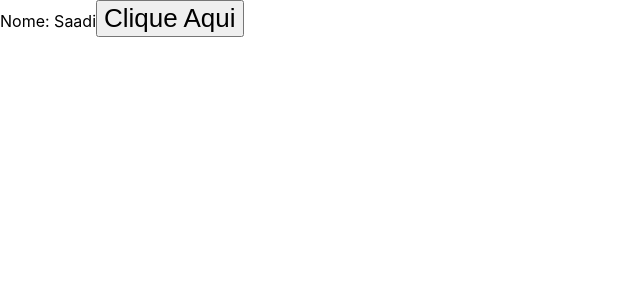
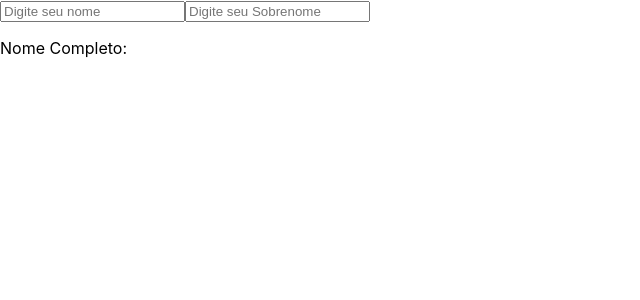
Before and after one commit to FelipeSaadi/Estudos, a React (Vite) app in the folder React/Modulo 5/vite-app/: page / in a window 1280 px wide. Shown: the top 300 px of the page, without its empty margins (0-640 px from the left). Built offline with nearby package versions, Linux system fonts and the light colour scheme.

Commit message:
React - Implementado o UseEffect na prática

```diff
--- a/React/Modulo 5/vite-app/src/App.tsx
+++ b/React/Modulo 5/vite-app/src/App.tsx
@@ -1,21 +1,27 @@
-import { useEffect, useState } from 'react'
+import { ChangeEvent, useEffect, useState } from 'react'
 import './App.css'
 
 const App = () => {
-  const [name, setName] = useState('Saadi');
+  const [name, setName] = useState('');
+  const [lastName, setLastName] = useState('');
+  const [fullName, setFullName] = useState('');
 
   useEffect(() => {
-    alert("Executou");
-  }, [name]);
+    setFullName(`${name} ${lastName}`)
+  }, [name, lastName])
 
-  const handleClick = () => {
-    setName('Rafael');
+  const handleNameChange = (e: ChangeEvent<HTMLInputElement>) => {
+    setName(e.target.value)
+  }
+  const handleLastNameChange = (e: ChangeEvent<HTMLInputElement>) => {
+    setLastName(e.target.value)
   }
 
   return (
     <div>
-      Nome: {name}
-      <button onClick={handleClick}>Clique Aqui</button>
+      <input type="text" value={name} placeholder="Digite seu nome" onChange={handleNameChange} />
+      <input type="text" value={lastName} placeholder="Digite seu Sobrenome" onChange={handleLastNameChange} />
+      <p>Nome Completo: {fullName}</p>
     </div>
   )
 }
```
